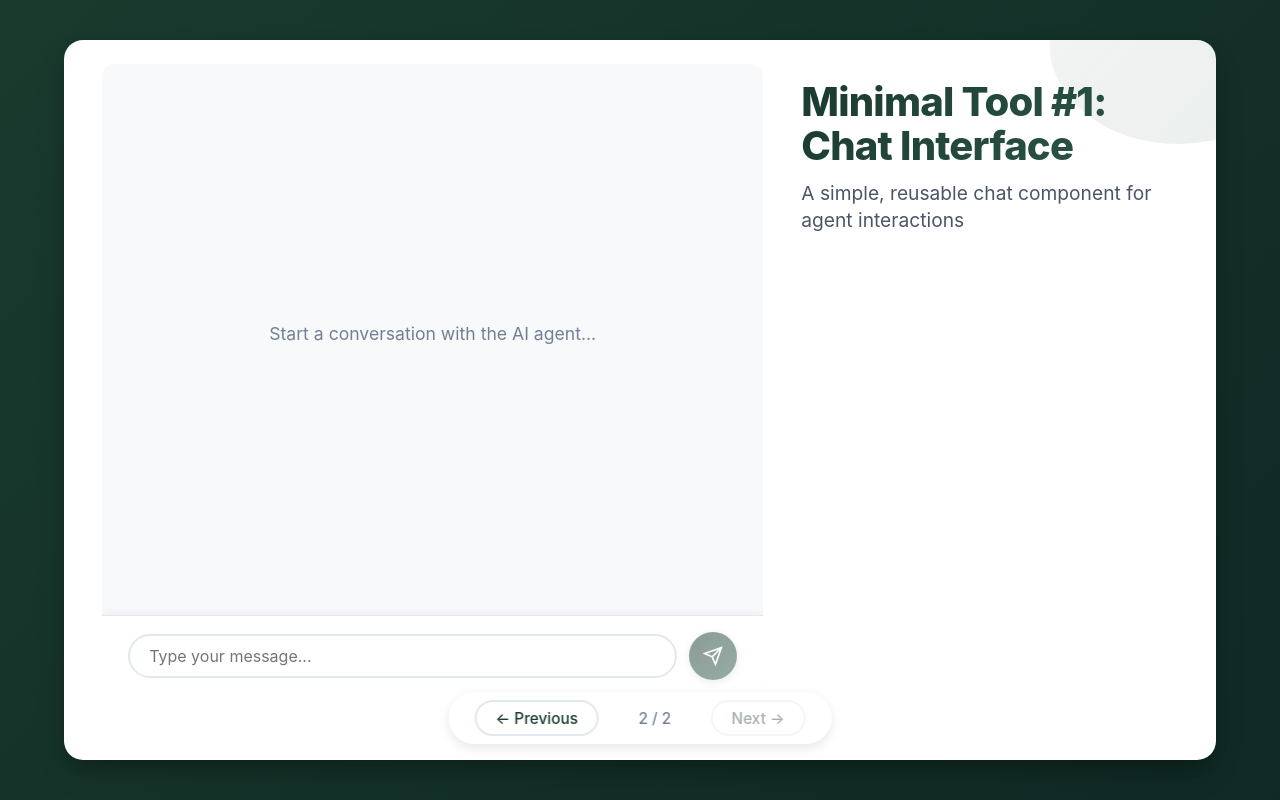
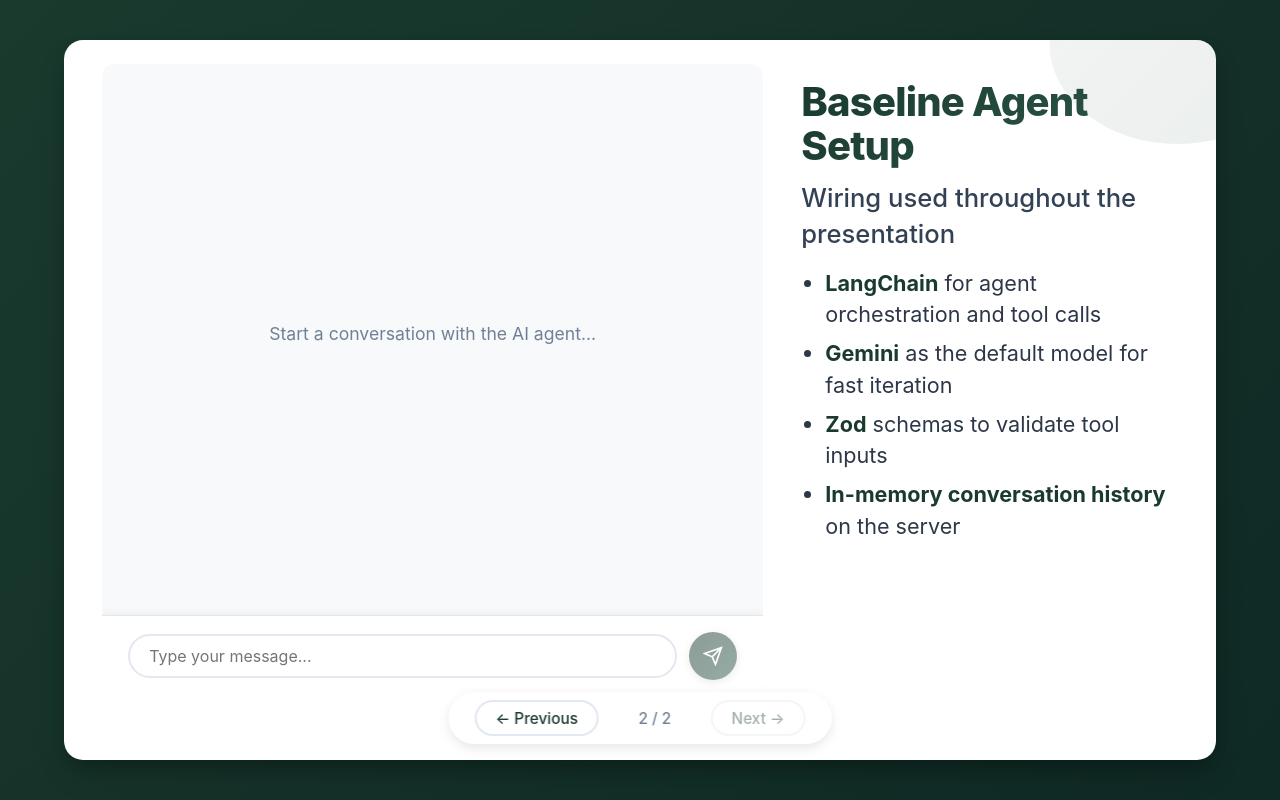
Before and after one commit to bjorn-thorlacius-avo/agent-presentation, a React (Vite) app in the folder frontend/: page / in a window 1280 px wide. Both pictures are taken after a click on the button "Next →". Built offline with nearby package versions, Linux system fonts and the light colour scheme.

Commit message:
Refactor basic frontend structure

```diff
--- a/frontend/src/App.css
+++ b/frontend/src/App.css
@@ -135,10 +135,41 @@
 }
 
 .slide-split .slide-subtitle {
-  font-size: clamp(0.9rem, 1.8vw, 1.2rem);
+  font-size: clamp(1.1rem, 2.4vw, 1.6rem);
+  font-weight: 500;
+  color: #334155;
   max-width: 100%;
   text-align: left;
   margin-bottom: 0;
+}
+
+.slide-right-content {
+  margin-top: 2vh;
+  display: flex;
+  flex-direction: column;
+  gap: 1.5vh;
+}
+
+.slide-right-lead {
+  font-size: clamp(1.1rem, 2.2vw, 1.5rem);
+  color: #2d3748;
+  line-height: 1.4;
+}
+
+.slide-right-list {
+  list-style: disc;
+  padding-left: 1.5rem;
+  color: #2d3748;
+  font-size: clamp(1rem, 2vw, 1.35rem);
+  line-height: 1.45;
+  display: flex;
+  flex-direction: column;
+  gap: 1vh;
+}
+
+.slide-right-content strong {
+  color: #1a3a2e;
+  font-weight: 700;
 }
 
 /* Slide Navigation */
@@ -205,6 +236,14 @@
   animation: slideInUp 0.8s ease-out 0.2s both;
 }
 
+.slide-content {
+  animation: slideInUp 0.8s ease-out 0.35s both;
+}
+
+.slide-right-content {
+  animation: slideInUp 0.8s ease-out 0.35s both;
+}
+
 @keyframes slideInUp {
   from {
     opacity: 0;
--- a/frontend/src/App.tsx
+++ b/frontend/src/App.tsx
@@ -1,20 +1,10 @@
 import { useState } from 'react'
 import Slide from './components/Slide'
-import slidesAfterIntro from './slides'
-import type { SlideDefinition } from './slides/types'
+import slides from './slides'
 import './App.css'
 
 function App() {
   const [currentSlide, setCurrentSlide] = useState(0)
-
-  const slides: SlideDefinition[] = [
-    {
-      title: "Mastering AI Agents",
-      subtitle: "4 Minimal Tool Techniques for Powerful Autonomous Systems",
-      content: null
-    },
-    ...slidesAfterIntro
-  ]
 
   const handleNext = () => {
     if (currentSlide < slides.length - 1) {
@@ -36,6 +26,7 @@
         title={currentSlideData.title}
         subtitle={currentSlideData.subtitle}
         splitLayout={currentSlideData.splitLayout}
+        rightContent={currentSlideData.rightContent}
       >
         {currentSlideData.content}
       </Slide>
--- a/frontend/src/components/Chat.css
+++ b/frontend/src/components/Chat.css
@@ -7,6 +7,16 @@
   background: #f8f9fa;
   border-radius: 12px;
   overflow: hidden;
+  animation: fadeIn 0.5s ease-out;
+}
+
+@keyframes fadeIn {
+  from {
+    opacity: 0;
+  }
+  to {
+    opacity: 1;
+  }
 }
 
 .chat-messages {
--- a/frontend/src/components/Slide.tsx
+++ b/frontend/src/components/Slide.tsx
@@ -4,10 +4,11 @@
   title: string
   subtitle?: string
   children?: React.ReactNode
+  rightContent?: React.ReactNode
   splitLayout?: boolean
 }
 
-const Slide: React.FC<SlideProps> = ({ title, subtitle, children, splitLayout = false }) => {
+const Slide: React.FC<SlideProps> = ({ title, subtitle, children, rightContent, splitLayout = false }) => {
   if (splitLayout) {
     return (
       <div className="slide slide-split">
@@ -18,6 +19,7 @@
         <div className="slide-right">
           <h1 className="slide-title">{title}</h1>
           {subtitle && <p className="slide-subtitle">{subtitle}</p>}
+          {rightContent}
         </div>
       </div>
     )
--- /dev/null
+++ b/frontend/src/slides/01_Intro.tsx
@@ -0,0 +1,9 @@
+import type { SlideDefinition } from './types'
+
+const Intro: SlideDefinition = {
+  title: 'Mastering AI Agents',
+  subtitle: '4 Minimal Tool Techniques for Powerful Autonomous Systems',
+  content: null
+}
+
+export default Intro
--- /dev/null
+++ b/frontend/src/slides/02_BaseAgentSetup.tsx
@@ -0,0 +1,25 @@
+import Chat from '../components/Chat'
+import type { SlideDefinition } from './types'
+
+const BaseAgentSetupSlide: SlideDefinition = {
+  title: 'Baseline Agent Setup',
+  subtitle: 'Wiring used throughout the presentation',
+  content: (
+    <div className="slide-chat-wrapper">
+      <Chat />
+    </div>
+  ),
+  rightContent: (
+    <div className="slide-right-content">
+      <ul className="slide-right-list">
+        <li><strong>LangChain</strong> for agent orchestration and tool calls</li>
+        <li><strong>Gemini</strong> as the default model for fast iteration</li>
+        <li><strong>Zod</strong> schemas to validate tool inputs</li>
+        <li><strong>In-memory conversation history</strong> on the server</li>
+      </ul>
+    </div>
+  ),
+  splitLayout: true
+}
+
+export default BaseAgentSetupSlide
--- a/frontend/src/slides/MinimalToolChatSlide.tsx
+++ /dev/null
@@ -1,15 +0,0 @@
-import Chat from '../components/Chat'
-import type { SlideDefinition } from './types'
-
-const MinimalToolChatSlide: SlideDefinition = {
-  title: 'Minimal Tool #1: Chat Interface',
-  subtitle: 'A simple, reusable chat component for agent interactions',
-  content: (
-    <div className="slide-chat-wrapper">
-      <Chat />
-    </div>
-  ),
-  splitLayout: true
-}
-
-export default MinimalToolChatSlide
--- a/frontend/src/slides/index.ts
+++ b/frontend/src/slides/index.ts
@@ -1,8 +1,10 @@
 import type { SlideDefinition } from './types'
-import MinimalToolChatSlide from './MinimalToolChatSlide'
+import Intro from './01_Intro'
+import BaseAgentSetup from './02_BaseAgentSetup'
 
-const slidesAfterIntro: SlideDefinition[] = [
-  MinimalToolChatSlide
+const slides: SlideDefinition[] = [
+  Intro,
+  BaseAgentSetup
 ]
 
-export default slidesAfterIntro
+export default slides
--- a/frontend/src/slides/types.ts
+++ b/frontend/src/slides/types.ts
@@ -4,5 +4,6 @@
   title: string
   subtitle?: string
   content?: React.ReactNode
+  rightContent?: React.ReactNode
   splitLayout?: boolean
 }
```
